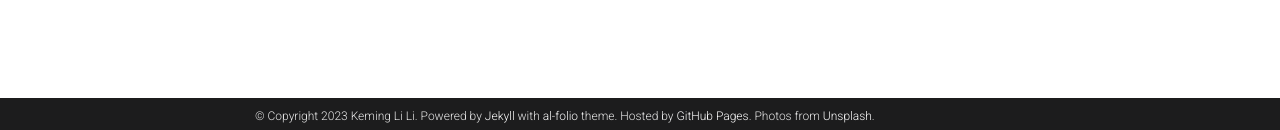
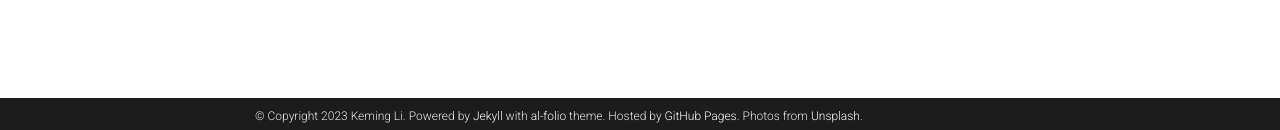
Before and after one commit to ghlkm/ghlkm.github.io, a Jekyll site: the page built from _pages/publications.md, in a window 1280 px wide. Shown: the part 767-897 px from the top of the page. Built offline with Jekyll 4.4.1, drawn with Linux system fonts in a browser that asks for light colours; full-size pictures stand in for the smaller copies a plugin makes; comment, search, counter and statistics services are not loaded; a style sheet for code colours, icons or effects is not loaded.

```diff
--- a/_config.yml
+++ b/_config.yml
@@ -3,7 +3,7 @@
 # -----------------------------------------------------------------------------
 
 title: Keming Li # the website title (if blank, full name will be used instead)
-first_name: Keming Li
+first_name: Keming
 middle_name:
 last_name: Li
 email: likm2020@sustech.edu.cn
```
